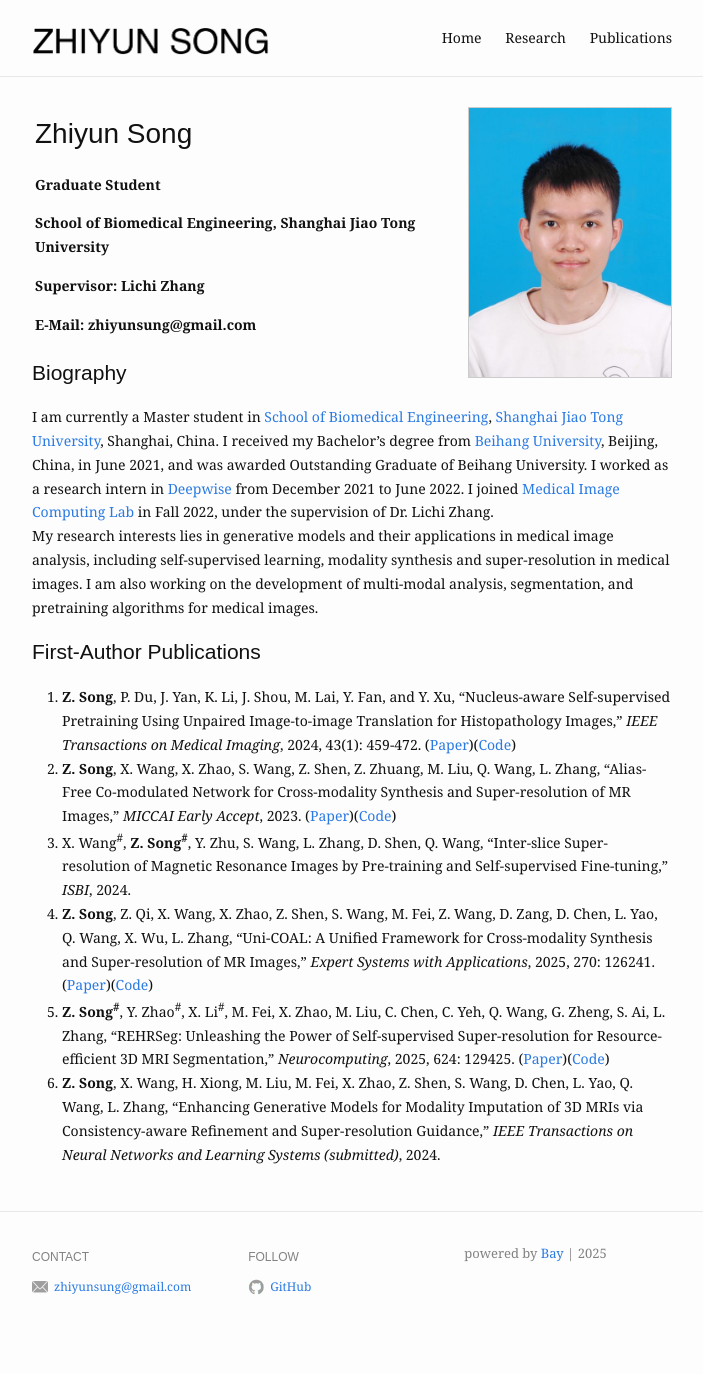
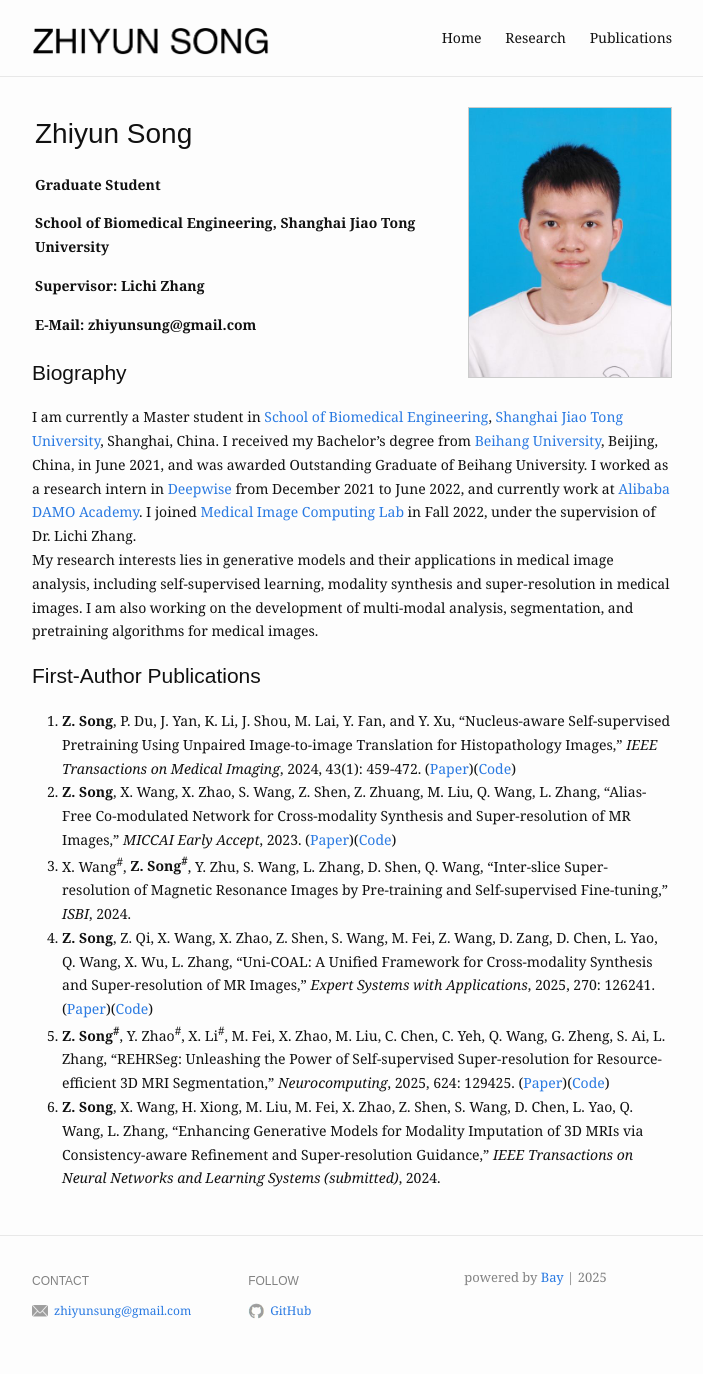
Before and after one commit to zhiyuns/zhiyuns.github.io, a Jekyll site: the page built from index.md, in a window 1280 px wide. Shown: the whole page, without its empty margins (288-991 px from the left). Built offline with Jekyll 4.4.1, drawn with Linux system fonts in a browser that asks for light colours; before the commit the page ends 1350 px from its top, so only the background shows below that.

Commit message:
update introduction

```diff
--- a/index.md
+++ b/index.md
@@ -21,7 +21,7 @@ profile_picture:
 ## Biography
 
 I am currently a Master student in [School of Biomedical Engineering](https://bme.sjtu.edu.cn/), [Shanghai Jiao Tong University](https://www.sjtu.edu.cn/), Shanghai, China. I received my Bachelor’s degree from [Beihang University](https://www.buaa.edu.cn/), Beijing, China, in June 2021, and was awarded Outstanding Graduate of Beihang University.
-I worked as a research intern in [Deepwise](https://www.deepwise.com/) from December 2021 to June 2022.
+I worked as a research intern in [Deepwise](https://www.deepwise.com/) from December 2021 to June 2022, and currently work at [Alibaba DAMO Academy](https://damo.alibaba.com/?lang=en).
 I joined [Medical Image Computing Lab](https://mic.sjtu.edu.cn/) in Fall 2022, under the supervision of Dr. Lichi Zhang.
 My research interests lies in generative models and their applications in medical image analysis, including self-supervised learning, modality synthesis and super-resolution in medical images. I am also working on the development of multi-modal analysis, segmentation, and pretraining algorithms for medical images.
 
```
